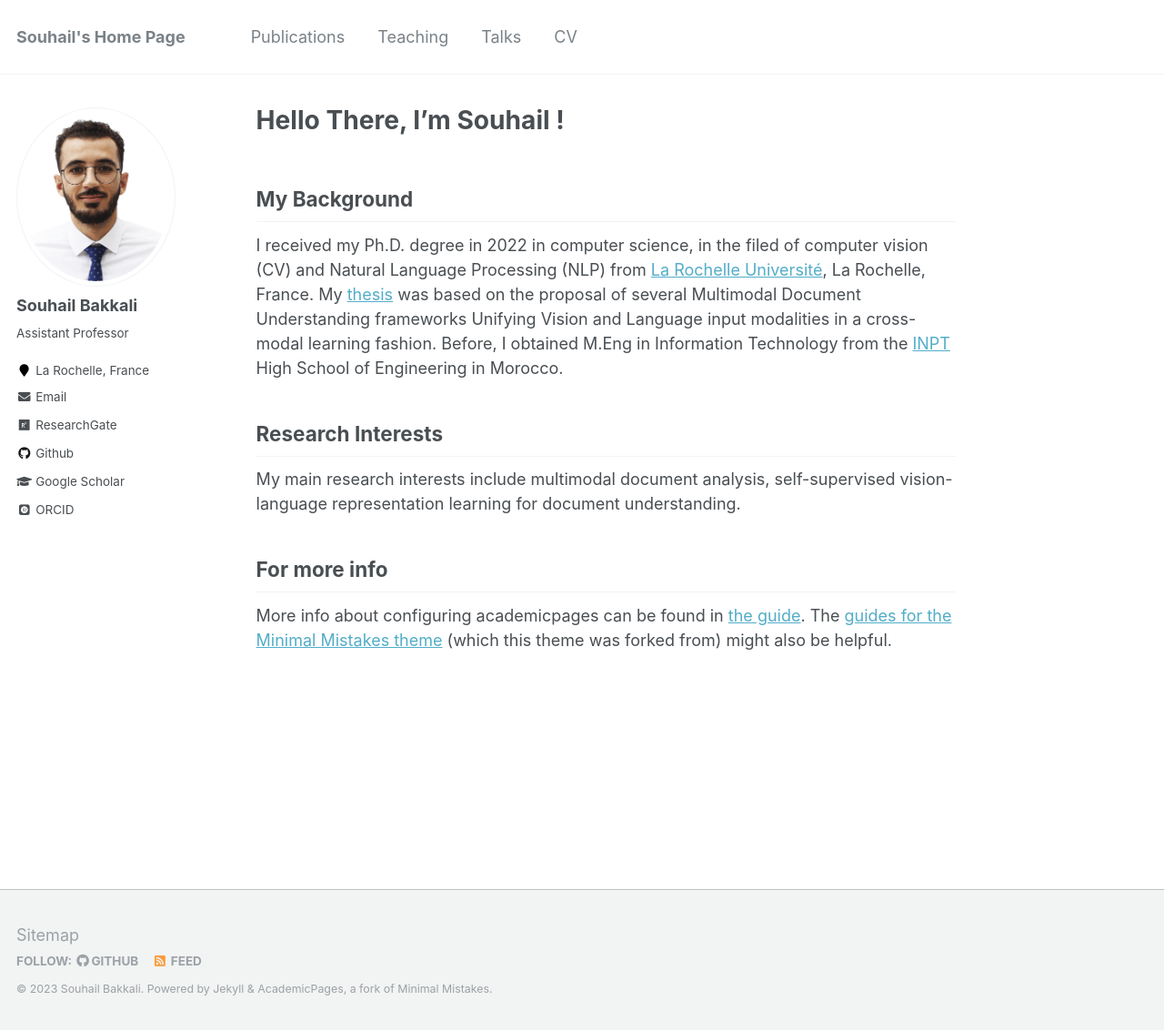
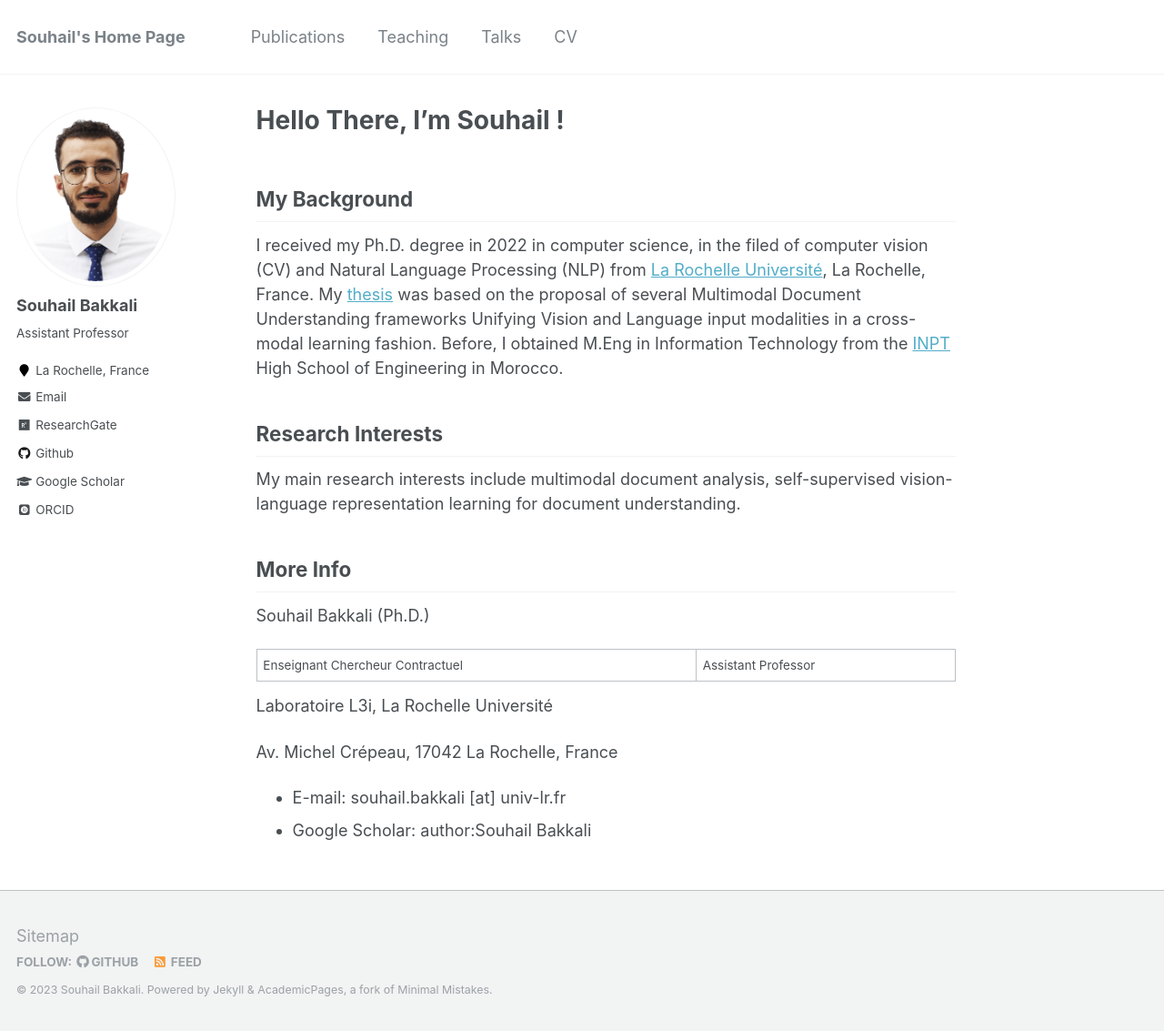
Before and after one commit to Sbakkalii/Sbakkalii.github.io, a Jekyll site: the page built from _pages/about.md, in a window 1280 px wide and 1133 px high. Shown: the whole window at 91% size. Built offline with Jekyll 4.4.1, drawn with Linux system fonts in a browser that asks for light colours; some web fonts are replaced.

Commit message:
Update about.md

```diff
--- a/_pages/about.md
+++ b/_pages/about.md
@@ -17,6 +17,15 @@ Research Interests
 ------
 My main research interests include multimodal document analysis, self-supervised vision-language representation learning for document understanding.
 
-For more info
+More Info
 ------
-More info about configuring academicpages can be found in [the guide](https://academicpages.github.io/markdown/). The [guides for the Minimal Mistakes theme](https://mmistakes.github.io/minimal-mistakes/docs/configuration/) (which this theme was forked from) might also be helpful.
+Souhail Bakkali (Ph.D.)
+
+Enseignant Chercheur Contractuel | Assistant Professor
+
+Laboratoire L3i, La Rochelle Université
+
+Av. Michel Crépeau, 17042 La Rochelle, France
+
+  * E-mail: souhail.bakkali [at] univ-lr.fr
+  * Google Scholar: author:Souhail Bakkali
```
